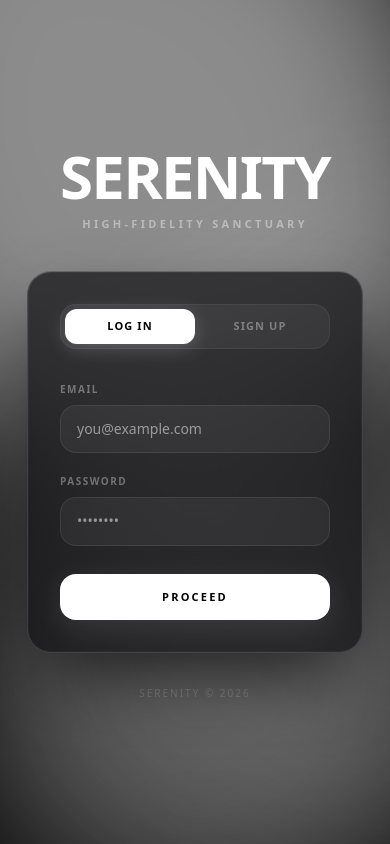
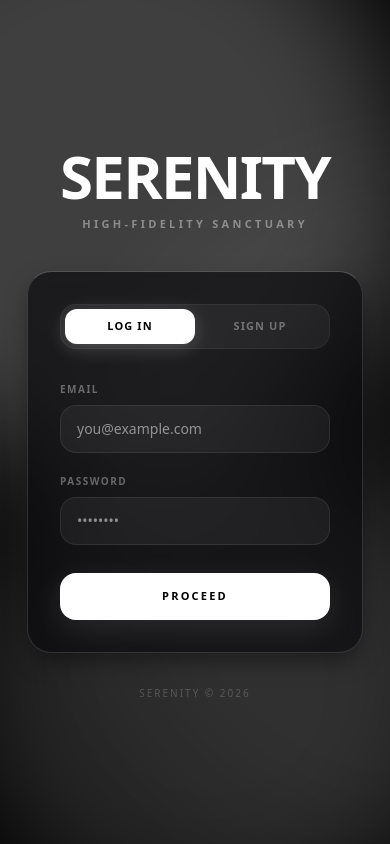
Before and after one commit to v3dqnt/serenity-music, a Next.js app: page /auth in a window 390 px wide. Built offline with nearby package versions, Linux system fonts and the light colour scheme; no server answers.

Commit message:
perf(mobile): optimize glass effects, blurs and animations for performance; add hardware acceleration hints

```diff
--- a/app/components/ChartsView.tsx
+++ b/app/components/ChartsView.tsx
@@ -147,7 +147,7 @@ export default function ChartsView({ onPlay, currentTrackId, loadingTrackId }: C
 
                                     <div className="relative w-16 h-16 rounded-2xl overflow-hidden shrink-0 shadow-2xl bg-white/5">
                                         {track.thumbnail ? (
-                                            <img src={track.thumbnail} className="w-full h-full object-cover group-hover:scale-110 transition-transform duration-700" alt="" />
+                                            <img src={track.thumbnail} className="w-full h-full object-cover group-hover:scale-110 transition-transform duration-700" alt="" loading="lazy" />
                                         ) : (
                                             <div className="w-full h-full flex items-center justify-center bg-gradient-to-br from-white/5 to-white/10">
                                                 <svg className="w-6 h-6 text-white/10" fill="currentColor" viewBox="0 0 24 24"><path d="M12 3v10.55c-.59-.34-1.27-.55-2-.55-2.21 0-4 1.79-4 4s1.79 4 4 4 4-1.79 4-4V7h4V3h-6z" /></svg>
--- a/app/components/CoverFlow.tsx
+++ b/app/components/CoverFlow.tsx
@@ -101,7 +101,8 @@ export default function CoverFlow({ tracks, onSelect, activeTrackId, loadingTrac
                                     <img
                                         src={track.thumbnail}
                                         alt={track.title}
-                                        className="w-full h-full object-cover"
+                                        className="w-full h-full object-cover group-hover:scale-110 transition-transform duration-700"
+                                        loading="lazy"
                                     />
                                 ) : (
                                     <div className="w-full h-full bg-[var(--color-obsidian)] flex items-center justify-center p-4 text-center">
--- a/app/components/NowPlayingBar.tsx
+++ b/app/components/NowPlayingBar.tsx
@@ -147,13 +147,13 @@ export default function NowPlayingBar({
         if (!containerRef.current || !barRef.current || !overlayRef.current) return
 
         if (isExpanded) {
-            gsap.to(overlayRef.current, { opacity: 1, backdropFilter: 'blur(32px) saturate(160%)', duration: 0.8, ease: 'power3.out' })
+            gsap.to(overlayRef.current, { opacity: 1, backdropFilter: isMobile ? 'blur(12px) saturate(120%)' : 'blur(32px) saturate(160%)', duration: 0.8, ease: 'power3.out' })
             gsap.to(bgRef.current, { opacity: 1, duration: 1.5, delay: 0.1, ease: 'power3.out' })
 
             gsap.to(containerRef.current, {
                 top: 0, left: 0, xPercent: 0, x: 0,
                 width: '100%', maxWidth: '100%', height: '100vh',
-                borderRadius: 0, duration: 0.85, ease: 'expo.out'
+                borderRadius: 0, duration: 0.7, ease: 'expo.out'
             })
 
             gsap.to(barRef.current, {
@@ -192,13 +192,13 @@ export default function NowPlayingBar({
                 height: '100%',
                 padding: isMobile ? '8px 16px' : '12px 36px',
                 borderRadius: isMobile ? '24px' : '32px',
-                background: 'rgba(20, 20, 25, 0.45)',
-                backdropFilter: 'blur(50px) saturate(220%)',
-                WebkitBackdropFilter: 'blur(50px) saturate(220%)',
+                background: isMobile ? 'rgba(20, 20, 25, 0.85)' : 'rgba(20, 20, 25, 0.45)',
+                backdropFilter: isMobile ? 'blur(12px) saturate(120%)' : 'blur(50px) saturate(220%)',
+                WebkitBackdropFilter: isMobile ? 'blur(12px) saturate(120%)' : 'blur(50px) saturate(220%)',
                 border: '1px solid rgba(255, 255, 255, 0.14)',
                 borderTop: '1px solid rgba(255, 255, 255, 0.28)',
-                boxShadow: '0 32px 64px -16px rgba(0, 0, 0, 0.7)',
-                duration: 0.75,
+                boxShadow: isMobile ? '0 10px 30px rgba(0,0,0,0.5)' : '0 32px 64px -16px rgba(0, 0, 0, 0.7)',
+                duration: 0.65,
                 ease: 'expo.inOut'
             })
         }
--- a/app/components/SearchBar.tsx
+++ b/app/components/SearchBar.tsx
@@ -94,7 +94,7 @@ export default function SearchBar({
                 }}
             >
                 {track.thumbnail
-                    ? <img src={track.thumbnail} alt="" className="w-full h-full object-cover transition-all duration-300" />
+                    ? <img src={track.thumbnail} alt="" className="w-full h-full object-cover transition-all duration-300" loading="lazy" />
                     : <div className="w-full h-full flex items-center justify-center">
                         <MusicNote weight="bold" className="w-6 h-6 text-white/20" />
                     </div>
--- a/app/globals.css
+++ b/app/globals.css
@@ -223,6 +223,41 @@ h3,
   background: rgba(255, 255, 255, 0.2);
 }
 
+/* ── Mobile Optimization ──────────────────────────── */
+@media (max-width: 768px) {
+
+  .glass,
+  .glass-dropdown,
+  .glass-panel,
+  .liquid-glass,
+  .glass-card {
+    backdrop-filter: blur(8px) saturate(120%) !important;
+    -webkit-backdrop-filter: blur(8px) saturate(120%) !important;
+  }
+
+  .liquid-orb {
+    animation: none !important;
+    opacity: 0.25 !important;
+    filter: blur(60px) !important;
+  }
+
+  /* Reduce shadow complexity on mobile */
+  .shadow-2xl,
+  .shadow-3xl {
+    box-shadow: 0 10px 25px -5px rgba(0, 0, 0, 0.5) !important;
+  }
+}
+
+/* ── Hardware Acceleration Hints ── */
+.glass,
+.glass-panel,
+.liquid-glass,
+.glass-card,
+.motion-div,
+.liquid-orb {
+  will-change: transform, opacity;
+}
+
 /* ── Range slider ──────────────────────────────────── */
 input[type='range'] {
   -webkit-appearance: none;
```
